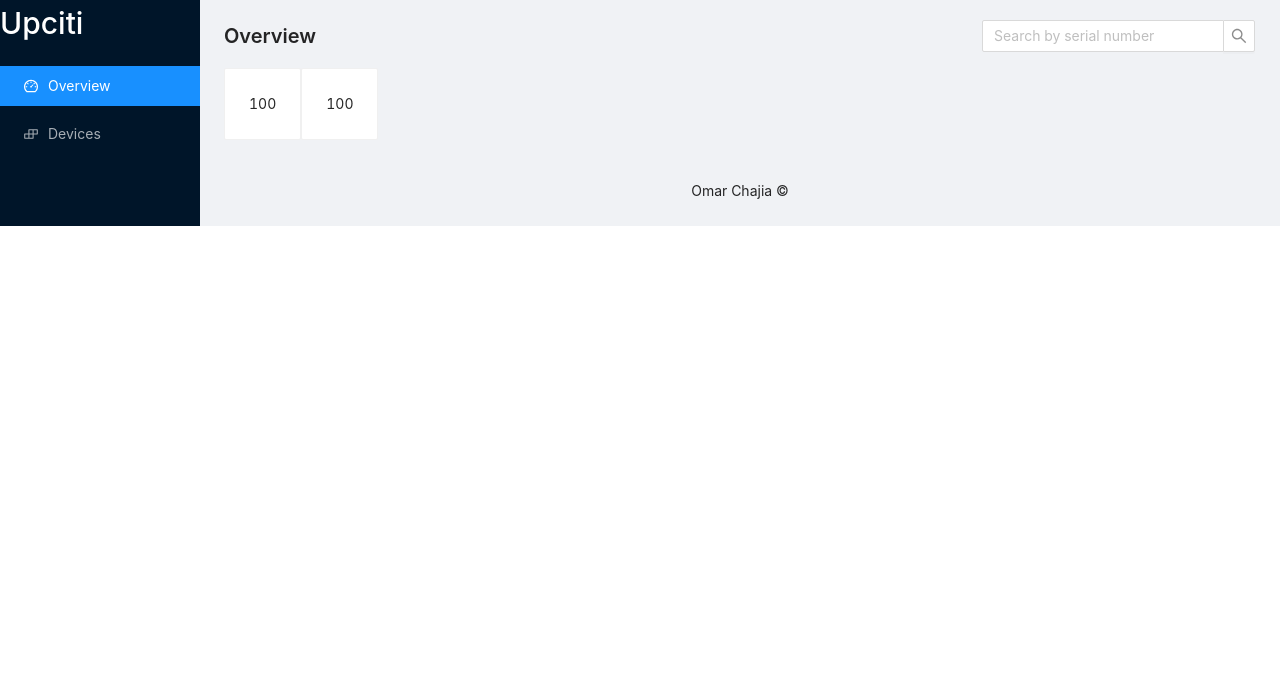
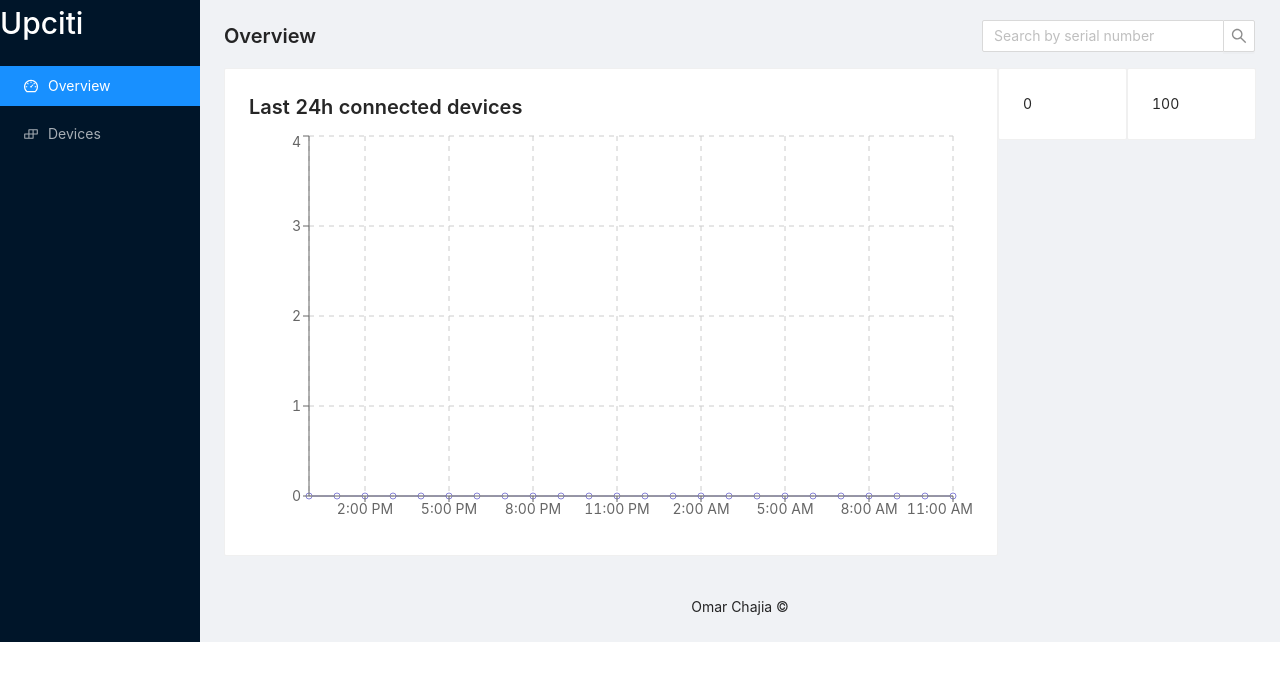
Before and after one commit to opmarq/devices, a React (Create React App) app in the folder frontend/: page / in a window 1280 px wide. Shown: the top 680 px of the page. Built offline with nearby package versions, Linux system fonts and the light colour scheme; no server answers.

Commit message:
Display last 24h connected devices

```diff
--- a/frontend/package.json
+++ b/frontend/package.json
@@ -13,10 +13,12 @@
     "@types/react-dom": "^17.0.1",
     "antd": "^4.12.3",
     "axios": "^0.21.1",
+    "date-fns": "^2.17.0",
     "react": "^17.0.1",
     "react-dom": "^17.0.1",
     "react-router-dom": "^5.2.0",
     "react-scripts": "4.0.2",
+    "recharts": "^2.0.7",
     "styled-components": "^5.2.1",
     "ts-jest": "^26.5.1",
     "typescript": "^4.1.5"
--- a/frontend/src/components/PageContainer.tsx
+++ b/frontend/src/components/PageContainer.tsx
@@ -5,7 +5,7 @@ import { fetchDevices } from "../api";
 
 interface IPageContainer {
   title: string;
-  children: (data?: IDevice[]) => React.ReactNode;
+  children: (data: IDevice[]) => React.ReactNode;
 }
 
 export interface IDevice {
--- /dev/null
+++ b/frontend/src/components/charts/ConnectedByTime.tsx
@@ -0,0 +1,41 @@
+import React from "react";
+import {
+  LineChart,
+  Line,
+  CartesianGrid,
+  XAxis,
+  YAxis,
+  ResponsiveContainer,
+} from "recharts";
+import { subHours, format, startOfHour, isEqual } from "date-fns";
+
+import { IDevice } from "../PageContainer";
+
+const ConnectedByTime: React.FC<{ data: IDevice[] }> = ({ data }) => {
+  const currentTime = new Date();
+
+  const chartData = Array.from(Array(24).keys()).map((index) => {
+    const time = startOfHour(subHours(currentTime, 24 - index));
+    const count = data.filter((item) => {
+      const lastSeen = startOfHour(new Date(item.last_seen_at));
+      return isEqual(time, lastSeen);
+    }).length;
+    return { name: format(time, "p"), count };
+  });
+
+  return (
+    <ResponsiveContainer width="100%" height={400}>
+      <LineChart
+        data={chartData}
+        margin={{ top: 5, right: 20, bottom: 5, left: 0 }}
+      >
+        <Line type="monotone" dataKey="count" stroke="#8884d8" />
+        <CartesianGrid stroke="#ccc" strokeDasharray="5 5" />
+        <XAxis dataKey="name" />
+        <YAxis />
+      </LineChart>
+    </ResponsiveContainer>
+  );
+};
+
+export default ConnectedByTime;
--- /dev/null
+++ b/frontend/src/components/charts/index.ts
@@ -0,0 +1 @@
+export { default as ConnectedByTime } from "./ConnectedByTime";
--- a/frontend/src/pages/Overview.tsx
+++ b/frontend/src/pages/Overview.tsx
@@ -1,19 +1,33 @@
 import { Card, Row, Col, Typography } from "antd";
+
 import React from "react";
 
 import PageContainer from "../components/PageContainer";
+import { ConnectedByTime } from "../components/charts";
 
 const Overview = () => {
   return (
     <PageContainer title="Overview">
-      {() => {
+      {(data) => {
         return (
           <Row>
-            <Col>
-              <Card>100</Card>
+            <Col lg={18}>
+              <Card>
+                <Typography.Title level={4}>
+                  Last 24h connected devices
+                </Typography.Title>
+                <ConnectedByTime data={data} />
+              </Card>
             </Col>
-            <Col>
-              <Card>100</Card>
+            <Col lg={6}>
+              <Row>
+                <Col xs={12}>
+                  <Card>{data.length}</Card>
+                </Col>
+                <Col xs={12}>
+                  <Card>100</Card>
+                </Col>
+              </Row>
             </Col>
           </Row>
         );
```
Also changed, not shown: 2 other files (tests, documents, lock files or other folders).
